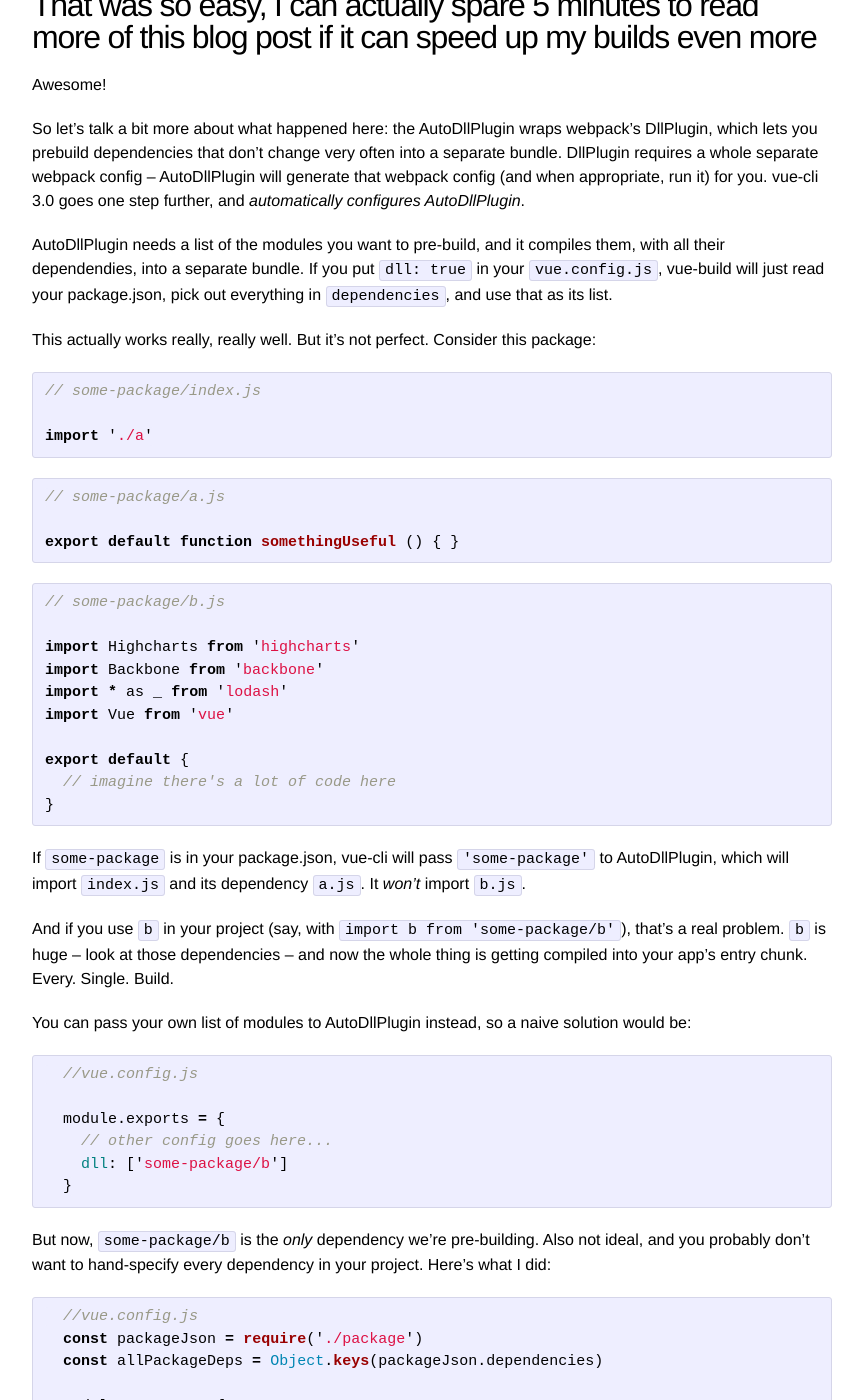
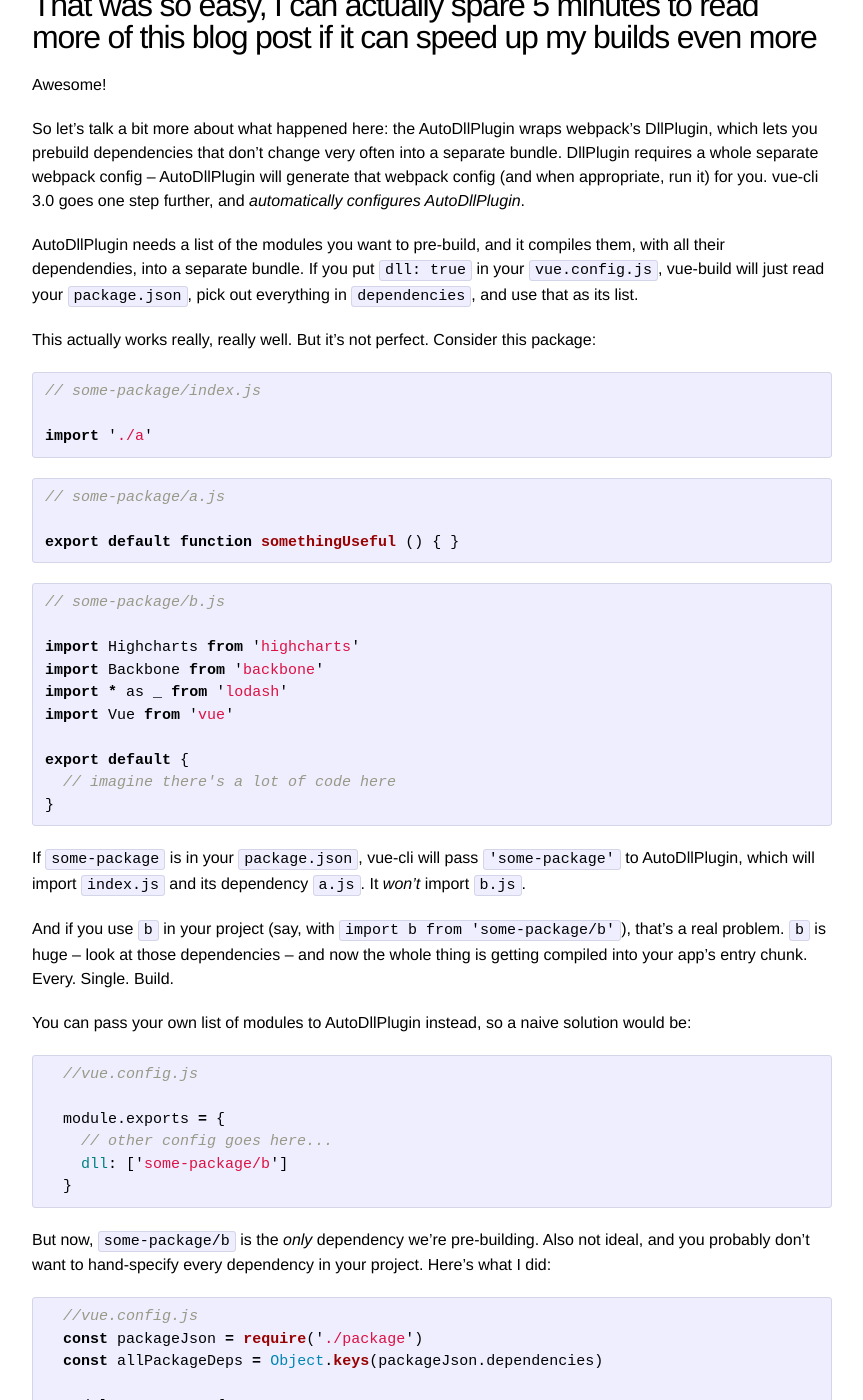
Before and after one commit to ForSpareParts/ForSpareParts.github.io, a Jekyll site: the page built from _posts/2018-04-09-vue-cli-3-and-autodllplugin.md, in a window 1280 px wide and 1400 px high, scrolled down 720 px. Shown: the whole window, without its empty margins (208-1071 px from the left). Built offline with Jekyll 4.4.1, drawn with Linux system fonts in a browser that asks for light colours; comment, search, counter and statistics services are not loaded.

Commit message:
Add some formatting

```diff
--- a/_posts/2018-04-09-vue-cli-3-and-autodllplugin.md
+++ b/_posts/2018-04-09-vue-cli-3-and-autodllplugin.md
@@ -31,7 +31,7 @@ Awesome!
 
 So let's talk a bit more about what happened here: the AutoDllPlugin wraps webpack's DllPlugin, which lets you prebuild dependencies that don't change very often into a separate bundle. DllPlugin requires a whole separate webpack config -- AutoDllPlugin will generate that webpack config (and when appropriate, run it) for you. vue-cli 3.0 goes one step further, and _automatically configures AutoDllPlugin_.
 
-AutoDllPlugin needs a list of the modules you want to pre-build, and it compiles them, with all their dependendies, into a separate bundle. If you put `dll: true` in your `vue.config.js`, vue-build will just read your package.json, pick out everything in `dependencies`, and use that as its list.
+AutoDllPlugin needs a list of the modules you want to pre-build, and it compiles them, with all their dependendies, into a separate bundle. If you put `dll: true` in your `vue.config.js`, vue-build will just read your `package.json`, pick out everything in `dependencies`, and use that as its list.
 
 This actually works really, really well. But it's not perfect. Consider this package:
 
@@ -60,7 +60,7 @@ export default {
 }
 {% endhighlight %}
 
-If `some-package` is in your package.json, vue-cli will pass `'some-package'` to AutoDllPlugin, which will import `index.js` and its dependency `a.js`. It *won't* import `b.js`.
+If `some-package` is in your `package.json`, vue-cli will pass `'some-package'` to AutoDllPlugin, which will import `index.js` and its dependency `a.js`. It *won't* import `b.js`.
 
 And if you use `b` in your project (say, with `import b from 'some-package/b'`), that's a real problem. `b` is huge -- look at those dependencies -- and now the whole thing is getting compiled into your app's entry chunk. Every. Single. Build.
 
```
